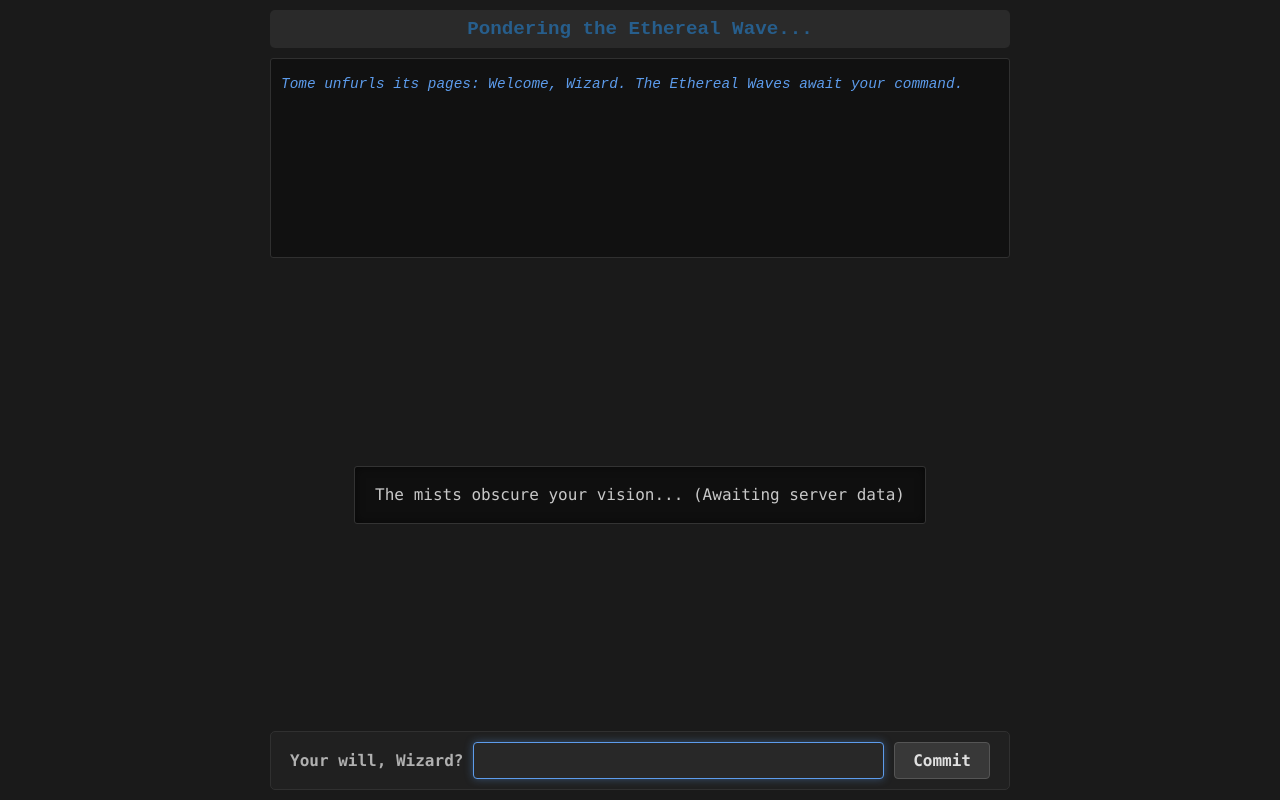
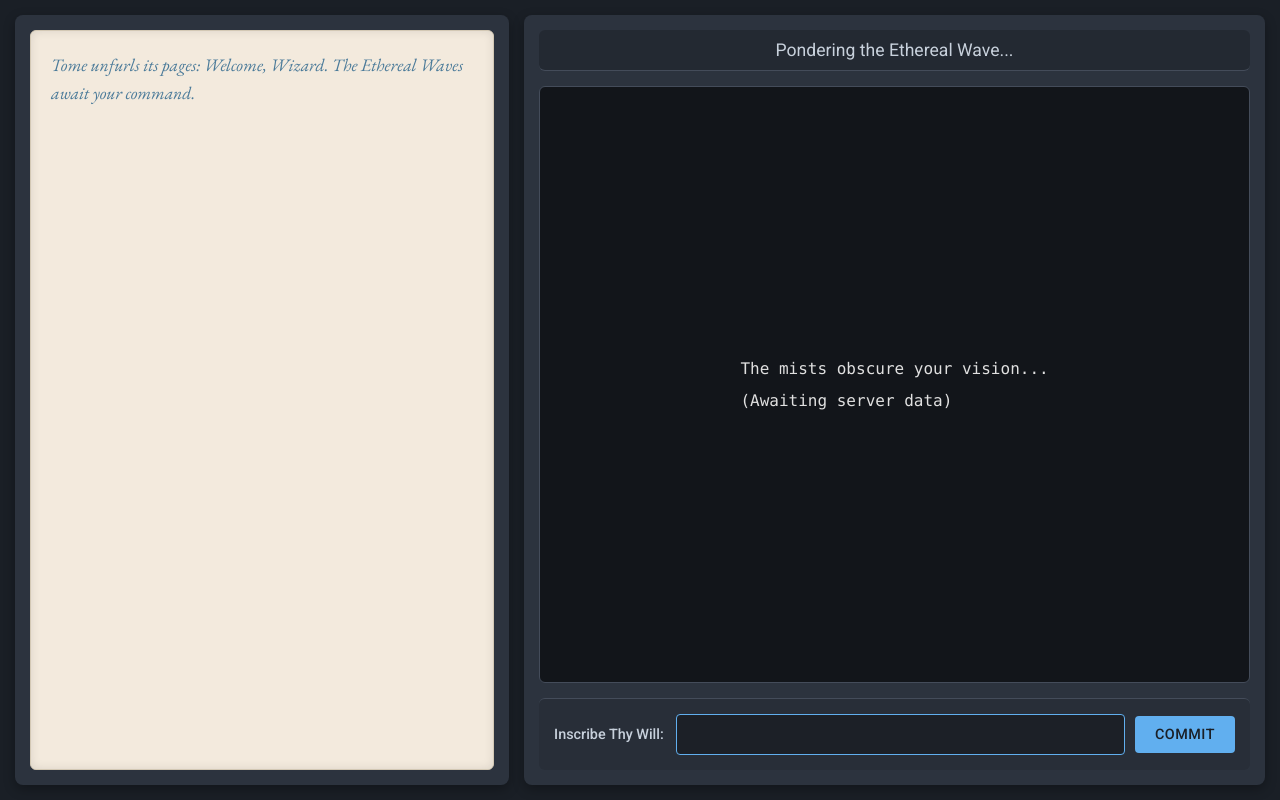
Before and after one commit to DJ-Trevens/World-of-the-Wand, a Flask app: page /world-of-the-wand/ in a window 1280 px wide. Run offline with Flask 3, Linux system fonts and the light colour scheme; some libraries are stand-ins or nearby versions.

Commit message:
front-end overhaul

```diff
--- a/static/style.css
+++ b/static/style.css
@@ -1,3 +1,21 @@
+@import url('https://fonts.googleapis.com/css2?family=EB+Garamond:ital,wght@0,400;0,500;0,700;1,400&family=Roboto:wght@300;400;500&display=swap');
+
+:root {
+    --bg-primary: #1a1f26; /* Darker, cool background */
+    --bg-secondary: #2c333e; /* Slightly lighter for panels */
+    --bg-tome: #f3eadd; /* Parchment */
+    --text-tome: #4a3b32; /* Dark brown for Tome text */
+    --text-primary: #c8d1dc; /* Main UI text - light gray/blue */
+    --text-game: #e0e0e0; /* Game canvas text */
+    --border-color: #444c5a;
+    --highlight-blue: #61afef;
+    --highlight-green: #98c379;
+    --highlight-red: #e06c75;
+    --font-tome: 'EB Garamond', serif;
+    --font-ui: 'Roboto', sans-serif;
+    --font-game: 'Consolas', 'Courier New', monospace;
+}
+
 html {
     height: 100%;
     overflow: hidden;
@@ -5,104 +23,119 @@ html {
 
 body {
     display: flex;
-    flex-direction: column;
-    height: 100vh; /* Use full viewport height */
-    max-height: 100vh; /* Explicitly prevent body from exceeding viewport */
+    height: 100vh;
+    max-height: 100vh;
     margin: 0;
-    padding: 10px; /* Padding inside the 100vh */
-    box-sizing: border-box;
-    font-family: 'Courier New', Courier, monospace;
-    background-color: #1a1a1a;
-    color: #e0e0e0;
-    align-items: center;
-    overflow-y: hidden; /* Prevent body itself from scrolling */
+    font-family: var(--font-ui);
+    background-color: var(--bg-primary);
+    color: var(--text-primary);
+    overflow: hidden; /* Prevent body scrollbars */
 }
 
-/* Common styling for main blocks */
-#mainHeaderStatus,
-#commandLog,
-#gameCanvasContainer,
-#commandInputBox {
-    width: 100%; /* Take full width up to their specific max-widths */
+.main-ui-container {
+    display: flex;
+    flex-grow: 1; /* Take all available space in body */
+    width: 100%;
+    height: 100%;
+    padding: 15px;
     box-sizing: border-box;
-    margin-bottom: 10px; /* Consistent spacing, last one might not need it */
+    gap: 15px; /* Space between panels */
 }
-#commandInputBox {
-    margin-bottom: 0; /* Last element, no bottom margin needed */
+
+.left-panel, .right-panel {
+    display: flex;
+    flex-direction: column;
+    height: 100%; /* Fill height of parent */
+    overflow: hidden; /* Prevent panels from causing scroll on main-ui-container */
+    padding: 15px;
+    box-sizing: border-box;
+    background-color: var(--bg-secondary);
+    border-radius: 8px;
+    box-shadow: 0 4px 12px rgba(0,0,0,0.3);
 }
+
+.left-panel {
+    flex-basis: 40%; /* Tome takes up 40% initially */
+    flex-shrink: 1;
+    min-width: 300px; /* Minimum width for the Tome */
+}
+
+.right-panel {
+    flex-basis: 60%;
+    flex-shrink: 1;
+    min-width: 350px;
+    gap: 15px; /* Space between elements in the right panel */
+}
+
+#commandLog { /* The Tome */
+    background-color: var(--bg-tome);
+    color: var(--text-tome);
+    font-family: var(--font-tome);
+    font-size: 1.1em; /* Slightly larger for readability */
+    line-height: 1.6;
+    padding: 20px;
+    border-radius: 6px;
+    overflow-y: auto;
+    flex-grow: 1; /* Tome log takes all space in left panel */
+    border: 1px solid #d3c8b4; /* Slightly darker parchment border */
+    box-shadow: inset 0 0 10px rgba(0,0,0,0.1);
+}
+
+.log-entry {
+    margin-bottom: 8px; /* Use margin-bottom as it's normal flow now */
+    padding-bottom: 4px;
+    border-bottom: 1px dashed rgba(0,0,0,0.08); /* Subtle separator */
+    word-wrap: break-word;
+    white-space: pre-wrap;
+}
+.log-entry:last-child {
+    border-bottom: none;
+}
+
+/* Specific log type colors, now on parchment */
+.log-lore { color: var(--text-tome); }
+.log-system { color: #4a7a99; font-style: italic; } /* Darker blue on parchment */
+.log-event-good { color: #508550; } /* Darker green on parchment */
+.log-event-bad { color: #a05050; font-weight: bold; } /* Darker red on parchment */
+.log-user-input { color: #7a6a5f; opacity: 0.8; }
 
 
 #mainHeaderStatus {
-    max-width: 740px;
-    font-size: 1.2em;
-    font-weight: bold;
-    color: #275E8C;
-    padding: 8px 15px; /* Slightly reduced padding */
-    background-color: #2a2a2a;
-    border-radius: 5px;
+    color: var(--text-primary);
+    padding: 10px 15px;
+    background-color: rgba(0,0,0,0.2); /* Semi-transparent overlay on panel bg */
+    border-radius: 6px;
     text-align: center;
-    flex-shrink: 0; /* Prevent shrinking */
+    font-size: 1.1em;
+    flex-shrink: 0;
+    border-bottom: 1px solid var(--border-color);
 }
-
-#commandLog {
-    max-width: 740px;
-    /* height: 200px; Let flexbox determine height more dynamically */
-    max-height: 200px; /* Max height it can take */
-    min-height: 80px;  /* Minimum to stay visible */
-    flex-basis: 150px; /* Initial ideal size before growing/shrinking */
-    flex-shrink: 1;    /* Allow shrinking if space is tight */
-    flex-grow: 0.5;    /* Allow some growth, less than game canvas */
-    border: 1px solid #303030;
-    background-color: #111111;
-    padding: 10px;
-    overflow-y: auto;
-    font-size: 0.9em;
-    border-radius: 3px;
-    line-height: 1.4;
-}
-
-.log-entry {
-    margin-top: 5px;
-    word-wrap: break-word;
-    white-space: pre-wrap;
-}
-
-.log-lore { color: #FFFFFF; }
-.log-system { color: #5D9CEC; font-style: italic; }
-.log-event-good { color: #33CC33; }
-.log-event-bad { color: #FF4136; font-weight: bold; }
-.log-user-input { color: #AAAAAA; }
-
 
 #gameCanvasContainer {
     position: relative;
-    max-width: 700px;
-    flex-grow: 1; /* This will take up the most available vertical space */
-    min-height: 0; /* Crucial for allowing this flex item to shrink properly */
-    display: flex; /* To center the gameCanvas within it */
+    flex-grow: 1; /* Game view takes most space in right panel */
+    min-height: 0; /* Important for flex children */
+    display: flex;
     align-items: center;
     justify-content: center;
-    overflow: hidden; /* Hide anything from gameCanvas that might try to escape bounds */
+    background-color: #12151a; /* Very dark bg for game canvas */
+    border-radius: 6px;
+    overflow: hidden; /* Clip canvas/rain if they try to overflow */
+    border: 1px solid var(--border-color);
 }
 
 #gameCanvas {
+    font-family: var(--font-game);
     white-space: pre;
     line-height: 1.0;
     font-size: 16px;
-    border: 1px solid #333333;
-    padding: 20px;
-    color: #c8c8c8;
-    background-color: #0f0f0f;
-    text-align: left;
-    box-shadow: 0 0 10px rgba(0, 0, 0, 0.5) inset;
-    border-radius: 3px;
-    font-family: "Consolas", "Lucida Console", "Courier New", monospace;
-
-    max-width: 100%;   /* Don't exceed container width */
-    max-height: 100%;  /* Don't exceed container height */
-    overflow: auto;    /* Scroll internal content (text grid) if it's too big */
-
+    color: var(--text-game);
+    padding: 15px; /* Padding inside the canvas, around the text grid */
+    max-width: 100%;
+    max-height: 100%;
+    overflow: auto; /* Scroll game grid if it's larger than allocated space */
     z-index: 1;
+    /* background-color is now on gameCanvasContainer */
 }
 
 #rainOverlay {
@@ -119,82 +152,100 @@ body {
 .raindrop {
     position: absolute;
     bottom: 100%;
-    width: 1px;
-    height: 50px;
-    background: linear-gradient(to bottom, rgba(173, 216, 230, 0), rgba(173, 216, 230, 0.4));
+    width: 1px; /* Thinner rain */
+    height: 60px; /* Longer streaks */
+    background: linear-gradient(to bottom, rgba(170, 190, 220, 0), rgba(170, 190, 220, 0.3)); /* More subtle blue */
     animation: fall linear infinite;
+    opacity: 0.7;
 }
 
 @keyframes fall {
     to {
-        transform: translateY(calc(100vh + 50px)); /* Fall well past the viewport */
+        transform: translateY(calc(100vh + 60px)); /* Ensure it falls well off screen */
     }
 }
 
 #commandInputBox {
-    max-width: 740px;
-    padding: 10px 15px; /* Slightly reduced padding */
-    background-color: #202020;
-    border-radius: 5px;
-    border: 1px solid #303030;
-    display: flex;
-    flex-direction: column;
-    align-items: center;
-    flex-shrink: 0; /* Prevent shrinking */
-    margin-top: auto; /* Pushes to bottom if body has extra space, but won't if body is full */
+    padding: 15px;
+    background-color: rgba(0,0,0,0.1);
+    border-radius: 6px;
+    flex-shrink: 0;
+    border-top: 1px solid var(--border-color);
 }
-
 
 #commandForm {
     display: flex;
     align-items: center;
     width: 100%;
-    max-width: 700px;
-    justify-content: center;
-    font-family: "Consolas", "Lucida Console", "Courier New", monospace;
 }
 
 #commandForm label {
-    color: #b0b0b0;
-    margin-right: 10px;
-    font-weight: bold;
-    white-space: nowrap;
+    color: var(--text-primary);
+    margin-right: 12px;
+    font-size: 0.9em;
+    font-weight: 500;
 }
 
 #commandText {
-    background-color: #282828;
-    color: #e0e0e0;
-    border: 1px solid #444444;
-    padding: 8px 10px;
+    background-color: rgba(0,0,0,0.2); /* Darker input field */
+    color: var(--text-primary);
+    border: 1px solid var(--border-color);
+    padding: 10px 12px;
     border-radius: 4px;
     font-size: 1em;
     flex-grow: 1;
-    min-width: 150px;
-    margin-right: 10px;
-    font-family: inherit;
+    font-family: var(--font-game); /* Monospace for command input can be nice */
 }
 
 #commandText:focus {
     outline: none;
-    border-color: #5D9CEC;
-    box-shadow: 0 0 8px rgba(93, 156, 236, 0.4);
+    border-color: var(--highlight-blue);
+    background-color: rgba(0,0,0,0.3);
+    box-shadow: 0 0 0 2px rgba(var(--highlight-blue), 0.2);
 }
 
-#commandForm button {
-    background-color: #383838;
-    color: #e0e0e0;
-    border: 1px solid #555555;
-    padding: 8px 18px;
+#commandForm button { /* "Seal" or "Rune" button */
+    background-color: var(--highlight-blue);
+    color: var(--bg-primary);
+    border: none;
+    padding: 10px 20px;
+    margin-left: 10px;
     cursor: pointer;
     border-radius: 4px;
-    font-weight: bold;
-    font-size: 1em;
-    white-space: nowrap;
-    font-family: "Consolas", "Lucida Console", "Courier New", monospace;
+    font-weight: 500;
+    font-family: var(--font-ui);
+    text-transform: uppercase;
+    letter-spacing: 0.5px;
+    font-size: 0.9em;
+    transition: background-color 0.2s ease, transform 0.1s ease;
 }
 
 #commandForm button:hover {
-    background-color: #484848;
-    border-color: #5D9CEC;
-    color: #5D9CEC;
+    background-color: #7acaff; /* Lighter blue */
 }
+#commandForm button:active {
+    transform: translateY(1px);
+}
+
+/* Responsive adjustments for smaller screens */
+@media (max-width: 800px) {
+    .main-ui-container {
+        flex-direction: column;
+        padding: 10px;
+        gap: 10px;
+    }
+    .left-panel, .right-panel {
+        flex-basis: auto; /* Let content or other flex props decide height */
+        width: 100%;
+        min-width: unset;
+    }
+    .left-panel {
+        max-height: 40vh; /* Tome takes a portion of viewport height */
+    }
+    .right-panel {
+        flex-grow: 1; /* Right panel (game etc) takes remaining space */
+    }
+    #gameCanvas {
+        font-size: 14px; /* Slightly smaller font on small screens */
+    }
+}
--- a/templates/index.html
+++ b/templates/index.html
@@ -3,8 +3,10 @@
 <head>
     <meta charset = "UTF-8">
     <meta name = "viewport" content = "width = device-width, initial-scale = 1.0">
-    <title>World of the Wand</title>
+    <title>World of the Wand - Tome of Echoes</title> <!-- New Title -->
     <link rel = "stylesheet" href = "{{url_for('game.static', filename = 'style.css')}}">
+    <!-- Favicon placeholder - consider adding one! -->
+    <!-- <link rel="icon" href="{{url_for('game.static', filename='favicon.ico')}}" type="image/x-icon"> -->
 
     <script src="https://cdn.socket.io/4.7.5/socket.io.min.js"></script>
     <script>
@@ -12,19 +14,31 @@
     </script>
 </head>
 <body>
-    <!-- Order for flex layout -->
-    <div id = "mainHeaderStatus"> Pondering the Ethereal Wave... </div>
-    <div id = "commandLog"></div>
+    <div class="main-ui-container">
+        <div class="left-panel">
+            <!-- The Tome: Command Log -->
+            <div id="commandLog"></div>
+        </div>
+
+        <div class="right-panel">
+            <!-- Status Header -->
+            <div id="mainHeaderStatus">Pondering the Ethereal Wave...</div>
+
+            <!-- Game View Container -->
             <div id="gameCanvasContainer">
-        <div id = "gameCanvas"> Summoning World... </div>
+                <div id="gameCanvas">Summoning World...</div>
                 <div id="rainOverlay"></div>
             </div>
-    <div id = "commandInputBox">
-        <form id = "commandForm">
-            <label for = "commandText">Your will, Wizard?</label>
-            <div id = "commandText" contenteditable = "true" spellcheck = "false" autocomplete = "off" role = "textbox" aria-multiline = "false"></div>
-            <button type = "submit">Commit</button>
+
+            <!-- Command Input Area -->
+            <div id="commandInputBox">
+                <form id="commandForm">
+                    <label for="commandText">Inscribe Thy Will:</label> <!-- Thematic Label -->
+                    <div id="commandText" contenteditable="true" spellcheck="false" autocomplete="off" role="textbox" aria-multiline="false"></div>
+                    <button type="submit">Commit</button>
                 </form>
+            </div>
+        </div>
     </div>
 
     <script>
@@ -55,8 +69,8 @@
         let rainInterval = null;
 
 
-        const FOG_CHAR = '▒';
-        const FLOOR_CHAR = '.';
+        const FOG_CHAR = '░'; // Lighter fog char
+        const FLOOR_CHAR = '·'; // More subtle floor
         const OBSERVABLE_DEPTH = 7;
         const OBSERVABLE_WIDTH = 1.0;
         const AURA_VISION_RANGE = 1;
@@ -111,14 +125,19 @@
             logEntry.classList.add('log-entry', `log-${type}`);
             logEntry.textContent = message;
             commandLog.appendChild(logEntry);
+            // Scroll to the new message
+            // Using requestAnimationFrame for smoother scroll after append
+            requestAnimationFrame(() => {
                  commandLog.scrollTop = commandLog.scrollHeight;
+            });
         }
 
         function updateStatus(status) {
             if (status) {
                 mainHeaderStatus.textContent = status;
             } else if (selfPlayer) {
-                mainHeaderStatus.textContent = `Scene: (${selfPlayer.scene_x}, ${selfPlayer.scene_y}) ${currentSceneData.name} (${currentSceneData.InsideID === 0 ? 'Outdoors' : 'Indoors ID:'+currentSceneData.InsideID }) | ${selfPlayer.char}: (${selfPlayer.x}, ${selfPlayer.y}) | Mana: 175/175 | Wand: 100%`;
+                let locationType = currentSceneData.InsideID === 0 ? 'Outdoors' : `Indoors (Sector ${currentSceneData.InsideID})`;
+                mainHeaderStatus.textContent = `Scene: (${selfPlayer.scene_x}, ${selfPlayer.scene_y}) ${currentSceneData.name} [${locationType}] | ${selfPlayer.char}: (${selfPlayer.x}, ${selfPlayer.y}) | Mana: 175/175 | Wand: 100%`;
             } else {
                 mainHeaderStatus.textContent = "Awaiting Your Manifestation...";
             }
@@ -126,7 +145,7 @@
 
         function drawGrid() {
             if (!selfPlayer || GRID_WIDTH === 0 || GRID_HEIGHT === 0) {
-                gameCanvas.textContent = "The mists obscure your vision... (Awaiting server data)";
+                gameCanvas.textContent = "The mists obscure your vision...\n\n(Awaiting server data)";
                 return;
             }
             let displayGrid = Array(GRID_HEIGHT).fill(null).map(() => Array(GRID_WIDTH).fill(FLOOR_CHAR));
@@ -154,21 +173,22 @@
                 }
                 output += "\n";
             }
-            gameCanvas.textContent = output;
+            gameCanvas.textContent = output.trimEnd(); // Trim trailing newline
         }
 
         function startRainEffect(intensity) {
             if (rainInterval) clearInterval(rainInterval);
             rainOverlay.innerHTML = '';
 
-            const dropsPerSecond = 5 + (intensity * 25);
+            const dropsPerSecond = 5 + (intensity * 35); // Increased max drops for intensity
             rainInterval = setInterval(() => {
                 const drop = document.createElement('div');
                 drop.classList.add('raindrop');
                 drop.style.left = Math.random() * 100 + '%';
 
-                const duration = 0.5 + Math.random() * 0.5;
+                const duration = 0.4 + Math.random() * 0.4; // Faster rain: 0.4s to 0.8s
                 drop.style.animationDuration = duration + 's';
+                drop.style.animationDelay = Math.random() * 0.2 + 's'; // Stagger starts
 
                 rainOverlay.appendChild(drop);
 
@@ -181,9 +201,12 @@
         function stopRainEffect() {
             if (rainInterval) clearInterval(rainInterval);
             rainInterval = null;
+            // Raindrops will remove themselves on animation end
         }
 
         function updateWeatherEffects() {
+            // The rainOverlay is absolutely positioned to gameCanvasContainer,
+            // so it should always cover the gameCanvas correctly.
             if (globalWeather.isRaining && currentSceneData.InsideID === 0) {
                 if (!rainInterval) {
                     startRainEffect(globalWeather.intensity);
@@ -208,6 +231,10 @@
             otherPlayers = data.other_players || {};
             prevSelfPlayerState = { ...selfPlayer };
 
+            // Placeholder: Server should send currentSceneData and globalWeather
+            // currentSceneData = data.sceneData || { InsideID: 0, name: "The Starting Plains" };
+            // globalWeather = data.weatherData || { isRaining: false, intensity: 0.5 };
+
             if (otherPlayers[myPlayerID]) delete otherPlayers[myPlayerID];
 
             if (selfPlayer && typeof GRID_WIDTH === 'number' && GRID_WIDTH > 0) {
@@ -215,6 +242,9 @@
                 drawGrid();
                 updateWeatherEffects();
                 addLogMessage(`Tome: You have materialized in ${currentSceneData.name} at scene (${selfPlayer.scene_x}, ${selfPlayer.scene_y}). The world awaits!`, 'lore');
+                 if (currentSceneData.InsideID === 0 && globalWeather.isRaining) {
+                    addLogMessage("Tome notes: A chilling rain falls from the slate-grey sky.", "system");
+                }
             } else {
                 addLogMessage("Tome warns: Error! Could not manifest in world.", 'event-bad');
             }
@@ -237,9 +267,31 @@
             }
         });
 
-        socket.on('lore_message', (data) => {
+        socket.on('lore_message', (data) => { // For server-sent lore, like scene transitions
             addLogMessage(data.message, data.type || 'lore');
         });
+
+        // Example: Server could send weather updates
+        socket.on('weather_update', (weatherData) => {
+            const wasRaining = globalWeather.isRaining;
+            globalWeather = weatherData;
+            updateWeatherEffects();
+            if (currentSceneData.InsideID === 0) { // Only announce if outdoors
+                if (globalWeather.isRaining && !wasRaining) {
+                    addLogMessage("Tome scribes: The heavens open, and rain begins to pour.", "system");
+                } else if (!globalWeather.isRaining && wasRaining) {
+                    addLogMessage("Tome notes: The rain lessens and finally stops.", "system");
+                }
+            }
+        });
+         // Example: Server sends new scene info (including InsideID)
+        socket.on('scene_data_update', (sceneData) => {
+            currentSceneData = sceneData;
+            updateStatus(); // Update header with new scene name/type
+            updateWeatherEffects(); // Weather might change if moving in/outdoors
+            addLogMessage(`Tome turns a page: You find yourself in ${currentSceneData.name}.`, 'lore');
+        });
+
 
         socket.on('game_state_update', (allPlayers) => {
             let foundSelf = false;
@@ -264,17 +316,15 @@
                 const sceneCoordsChanged = selfPlayer.scene_x !== prevSelfPlayerState.scene_x || selfPlayer.scene_y !== prevSelfPlayerState.scene_y;
 
                 if (sceneCoordsChanged) {
+                    // Server will send a 'lore_message' for the actual transition text.
+                    // Server should also send 'scene_data_update' if the InsideID or name changes.
+                    // Client just needs to update its local list of other players.
                     otherPlayers = {};
                     for (const playerData of allPlayers) {
                         if (playerData.id !== myPlayerID && playerData.scene_x === selfPlayer.scene_x && playerData.scene_y === selfPlayer.scene_y) {
                             otherPlayers[playerData.id] = playerData;
                         }
                     }
-                    addLogMessage(`Tome notes: You are now in scene (${selfPlayer.scene_x}, ${selfPlayer.scene_y}).`, 'system');
-                    // In a real scenario, fetch or receive new currentSceneData here.
-                    // For now, to test weather change if scene implies it:
-                    // currentSceneData.InsideID = (selfPlayer.scene_x % 2); // Example: even X scenes are outdoors
-                    updateWeatherEffects();
                 } else {
                     const movedLocal = selfPlayer.x !== prevSelfPlayerState.x || selfPlayer.y !== prevSelfPlayerState.y;
                     const turned = selfPlayer.char !== prevSelfPlayerState.char;
@@ -292,7 +342,7 @@
 
             drawGrid();
             updateStatus();
-            updateWeatherEffects();
+            updateWeatherEffects(); // Call to ensure rain overlay syncs with game view changes
         });
 
         function getDirectionWord(char) {
@@ -435,7 +485,7 @@
                      addLogMessage(`Tome squints: You try to peer towards "${effectiveTargetWord}", but your vision blurs.`, 'event-bad');
                 }
             } else if (canonicalAction === "help") {
-                addLogMessage("Tome patiently explains: My pages are still being written for detailed help. For now, try 'move [direction]' (north, south, east, west, forward, backward) or 'look [direction]'. You can also try 'cast [spell name]'.", 'system');
+                addLogMessage("Tome patiently explains:\nTo MOVE, try: 'move north', 'go w', 'run forward', etc.\nTo LOOK: 'look east', 'face s', 'turn backward'.\nTo CAST: 'cast [spell name]'.\nMy knowledge expands as your journey unfolds.", 'system');
             } else if (canonicalAction === "cast") {
                  if (targetWord) {
                     commandToSend.details = { spellName: targetWord };
@@ -454,22 +504,28 @@
             commandInput.focus();
         });
 
+        // Debug functions
         window.toggleRainDebug = function() {
+            const wasRaining = globalWeather.isRaining;
             globalWeather.isRaining = !globalWeather.isRaining;
-            if (globalWeather.isRaining) {
+             if (currentSceneData.InsideID === 0) { // Only show message if outdoors
+                if (globalWeather.isRaining && !wasRaining) {
                     addLogMessage("Tome shivers (DEBUG): The skies open and a steady rain begins to fall.", "system");
-            } else {
+                } else if (!globalWeather.isRaining && wasRaining) {
                     addLogMessage("Tome brightens (DEBUG): The rain subsides, leaving the air fresh.", "system");
+                }
             }
             updateWeatherEffects();
         };
          window.toggleInsideDebug = function() {
             currentSceneData.InsideID = currentSceneData.InsideID === 0 ? 1 : 0;
-            addLogMessage(`Tome notes (DEBUG): You are now ${currentSceneData.InsideID === 0 ? 'Outdoors' : 'Indoors'}.`, "system");
+            currentSceneData.name = currentSceneData.InsideID === 0 ? "The Overworld" : "A Cozy Hut"; // Example name change
+            addLogMessage(`Tome notes (DEBUG): You are now ${currentSceneData.InsideID === 0 ? 'Outdoors' : 'Indoors ('+currentSceneData.name+')'}.`, "system");
             updateStatus();
             updateWeatherEffects();
         };
 
+        // Initial setup
         drawGrid();
         if (commandInput) { commandInput.focus(); }
         updateWeatherEffects();
```
Lines whose indentation alone changed are shown as unchanged.
